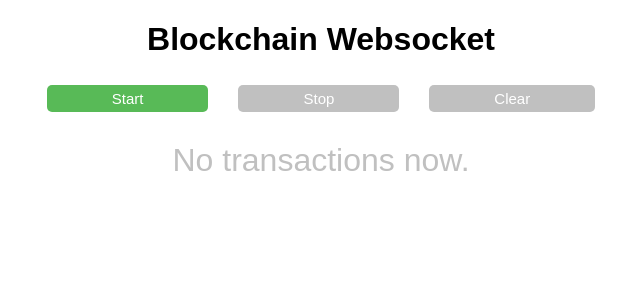
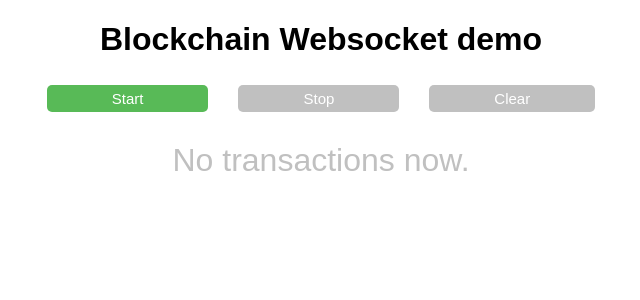
Before and after one commit to andypike7/blockchain-websocket, a Vue app: page / in a window 1280 px wide. Shown: the top 300 px of the page, without its empty margins (319-959 px from the left). Built offline with nearby package versions, Linux system fonts and the light colour scheme.

Commit message:
Demo link

```diff
--- a/src/App.vue
+++ b/src/App.vue
@@ -1,6 +1,6 @@
 <template>
   <div id="app">
-    <h1>Blockchain Websocket</h1>
+    <h1>Blockchain Websocket demo</h1>
     <Main />
   </div>
 </template>
```
Also changed, not shown: 1 other file (tests, documents, lock files or other folders).
